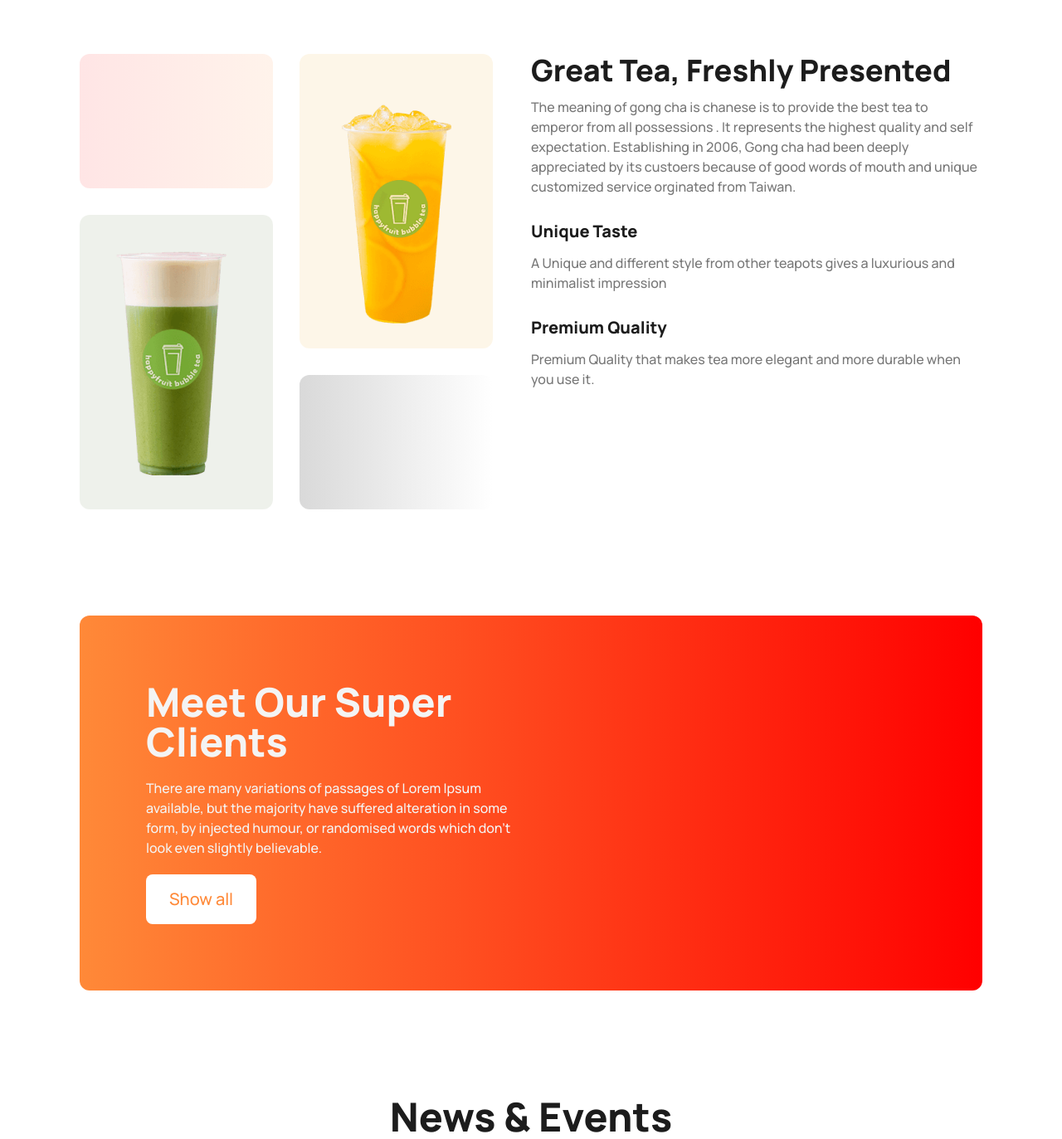
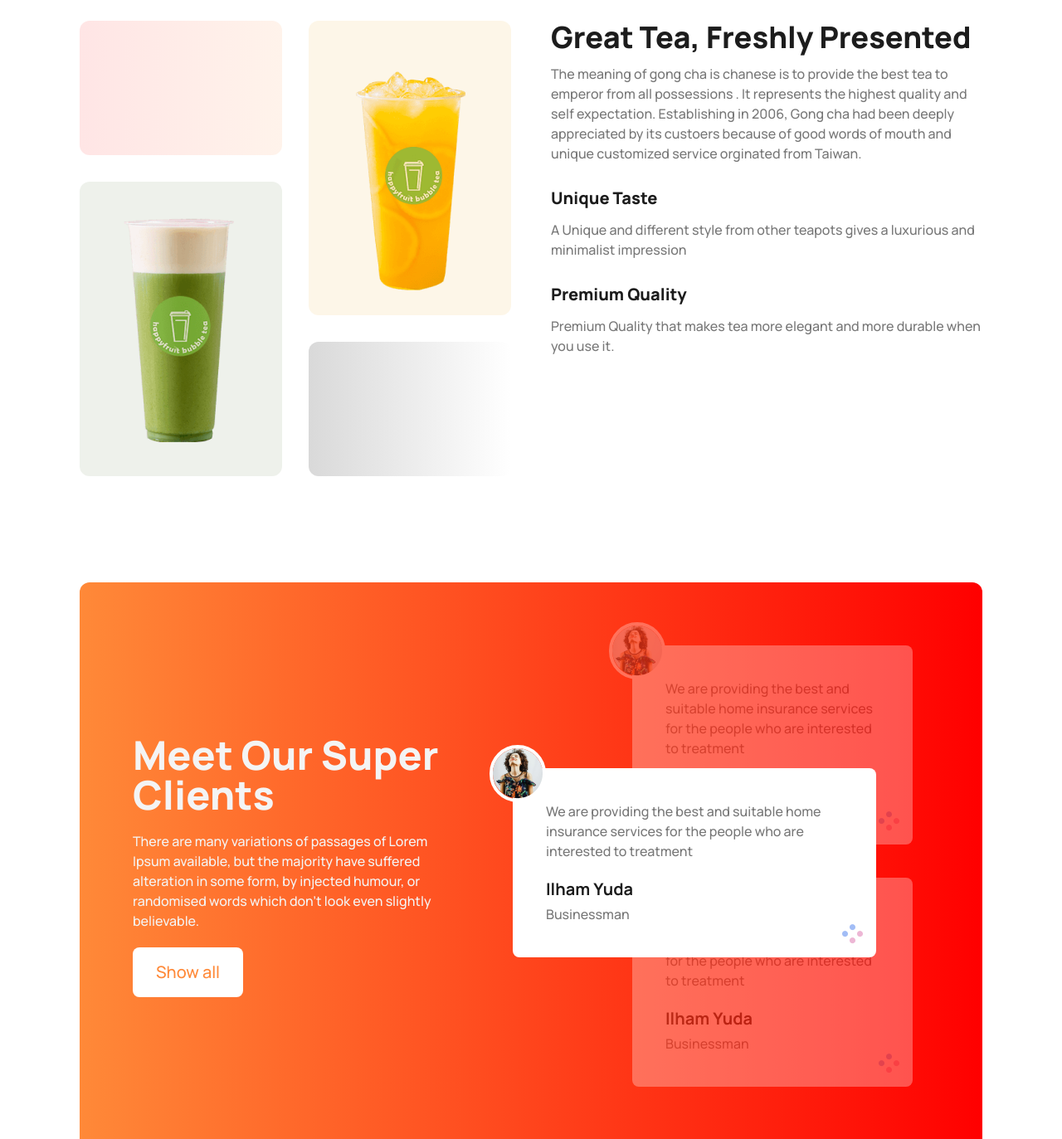
Before and after one commit to STSumu/Tea-house, a plain HTML site: page index.html in a window 1280 px wide. Shown: the part 1260-2633 px from the top of the page at 83% size. Drawn offline with nearby package versions, Linux system fonts and the light colour scheme.

Commit message:
added clients section

```diff
--- a/index.html
+++ b/index.html
@@ -40,7 +40,7 @@
     </style>
   </head>
   <body class="font-manrope">
-    <header class=" max-w-screen-xl mx-auto px-8 lg:px-24 flex flex-col my-20 pt-10 lg:flex-row gap-5 md:gap-0 md:mb-32 justify-between" >
+    <header class=" max-w-screen-xl mx-auto px-8 lg:px-24 flex flex-col my-20 lg:flex-row gap-5 md:gap-0 md:mb-32 justify-between" >
       <div>
         <h1 class="text-5xl font-extrabold text-[#1C1C1C] md:text-7xl">
           It's good <br />
@@ -84,7 +84,7 @@
     </header>
     <main class=" max-w-screen-xl mx-auto px-8 lg:px-24">
       <!-- products section  -->
-      <section class="text-center my-16 md:my-32">
+      <section class="text-center my-20 lg:my-32">
         <div>
           <h1 class="text-3xl font-extrabold md:text-5xl mb-5 text-[#1C1C1C]">
             Our Featured Products
@@ -132,15 +132,16 @@
         </div>
       </section>
       <!--Fresh section  -->
-       <section class="flex flex-col md:flex-row justify-between gap-6">
+       <section class="grid grid-cols-1 lg:grid-cols-2 gap-6 md:gap-12">
         <!-- img content  -->
-        <div class="grid grid-cols-2 grid-rows-6 gap-8">
+        <div class="grid grid-cols-2 grid-rows-6 gap-4 md:gap-8">
           <div class="row-span-2 rounded-xl  bg-gradient-to-r from-[#FF0000]/[0.1] to-[#FF8938]/[0.1] "></div>
-          <div class="bg-[#E6A623]/[0.1] row-span-4 rounded-xl p-4 md:p-7"><img src="images/fresh-1.png" class="mt-8" alt=""></div>
-          <div class="bg-[#577639]/[0.1] row-span-4 rounded-xl p-5 md:p-10"><img src="images/fresh-2.png" alt=""></div>
+          <div class="bg-[#E6A623]/[0.1] row-span-4 rounded-xl p-4 md:p-7"><img src="images/fresh-1.png" class="mx-auto mt-8" alt=""></div>
+          <div class="bg-[#577639]/[0.1] row-span-4 rounded-xl p-5 md:p-10"><img class="mx-auto" src="images/fresh-2.png" alt=""></div>
           <div class="row-span-2 rounded-xl bg-gradient-to-r from-[#D9D9D9] to-white"></div>
         </div>
-        <div class="w-full md:w-1/2 gap-6">
+        <!-- text-content  -->
+        <div class="space-y-6">
           <div>
             <h2 class="font-extrabold text-2xl md:text-4xl text-[#1C1C1C]">Great Tea, Freshly Presented</h2>
           <p class="font-medium text-[#777777] text-xs md:text-base mt-3 mb-4 md:mb-7" >The meaning of gong cha is chanese is to provide the best tea to emperor from all possessions . It represents the highest quality and self expectation. Establishing in 2006, Gong cha had been deeply appreciated by its custoers  because of good words of mouth and unique customized service orginated from Taiwan.</p>
@@ -156,15 +157,54 @@
         </div>
        </section>
        <!-- clients section  -->
-       <section class="my-16 md:my-32 bg-gradient-to-l from-[#FF0000] to-[#FF8938] rounded-xl p-8 md:p-20">
-          <div class="w-1/2">
-           <h1 class="text-3xl md:text-5xl font-extrabold text-[#F4F4F4]">Meet Our Super Clients</h1>
-           <p class="font-medium text-[#F4F4F4] text-xs md:text-base my-5">There are many variations of passages of Lorem Ipsum available, but the majority have suffered alteration in some form, by injected humour, or randomised words which don't look even slightly believable. </p>
-           <button class=" bg-white p-3 md:px-7 md:py-4 rounded-lg"><span class="text-[#FF8938] font-medium text-xl ">Show all</span></button>
+       <section class="my-20 lg:my-32">
+        <div class="grid grid-cols-1 lg:grid-cols-2 bg-gradient-to-l from-[#FF0000] to-[#FF8938] rounded-xl p-8 md:p-16 gap-5">
+          <!-- text area  -->
+          <div class="flex items-center">
+            <div class="w-5/6">
+              <h1 class="text-3xl md:text-5xl font-extrabold text-[#F4F4F4]">Meet Our Super Clients</h1>
+              <p class="font-medium text-[#F4F4F4] text-xs md:text-base my-5">There are many variations of passages of Lorem Ipsum available, but the majority have suffered alteration in some form, by injected humour, or randomised words which don't look even slightly believable. </p>
+              <button class=" bg-white p-3 md:px-7 md:py-4 rounded-lg"><span class="text-[#FF8938] font-medium text-xl ">Show all</span></button>
+             </div>
           </div>
-          <div>
+           <!-- grid area  -->
+           <div class="relative p-8">
 
-          </div>
+            <!-- top card  -->
+            <div class="absolute top-36">
+              <div class="w-full relative bg-white rounded-lg p-10 md:p-10 z-10 top-4 md:-left-16">
+                <div class="rounded-full absolute -top-7 -left-7 border-4 border-white"><img class="w-full" src="images/client.png" alt=""></div>
+                <div class="w-full">
+                  <p class="font-medium text-[#777777] text-xs md:text-base">We are providing the best and suitable home insurance services for the people who are interested to treatment</p>
+                  <h5 class="font-bold text-xl text-[#1c1c1c] mt-5">Ilham Yuda</h5>
+                  <p class="font-medium text-[#777777] text-xs md:text-base mt-1">Businessman</p>
+                </div>
+                <div class="absolute bottom-4 right-4"><img src="images/circles.png" alt=""></div>
+              </div>
+             </div>
+             <!-- card 1  -->
+             <div class="w-5/6 h-60 relative bg-white rounded-lg p-10 md:p-10 opacity-30 left-20 -top-5">
+              <div class="rounded-full absolute -top-7 -left-7 border-4 border-white"><img class="w-full" src="images/client.png" alt=""></div>
+              <div class="w-full">
+                <p class="font-medium text-[#777777] text-xs md:text-base">We are providing the best and suitable home insurance services for the people who are interested to treatment</p>
+                <h5 class="font-bold text-xl text-[#1c1c1c] mt-5">Ilham Yuda</h5>
+                <p class="font-medium text-[#777777] text-xs md:text-base mt-1">Businessman</p>
+              </div>
+              <div class="absolute bottom-4 right-4"><img src="images/circles.png" alt=""></div>
+            </div>
+
+            <!-- card 2  -->
+            <div class="w-5/6 relative bg-white rounded-lg p-10 md:p-10 opacity-30 top-5 left-20">
+              <div class="rounded-full absolute -top-7 -left-7 border-4 border-white"><img class="w-full" src="images/client.png" alt=""></div>
+              <div class="w-full">
+                <p class="font-medium text-[#777777] text-xs md:text-base">We are providing the best and suitable home insurance services for the people who are interested to treatment</p>
+                <h5 class="font-bold text-xl text-[#1c1c1c] mt-5">Ilham Yuda</h5>
+                <p class="font-medium text-[#777777] text-xs md:text-base mt-1">Businessman</p>
+              </div>
+              <div class="absolute bottom-4 right-4"><img src="images/circles.png" alt=""></div>
+            </div>
+           </div>
+        </div>
        </section>
        <!-- news section  -->
        <section>
@@ -213,7 +253,7 @@
         </div>
        </section>
     </main>
-    <footer class="bg-gradient-to-l from-[#FF0000]/[0.1] to-[#FF8938]/[0.1]">
+    <footer class="mt-20 md:mt-32 bg-gradient-to-l from-[#FF0000]/[0.1] to-[#FF8938]/[0.1]">
       <div class="max-w-screen-xl mx-auto px-8 lg:px-24">
         <div>
           <img src="images/cup.png" alt="">
```
